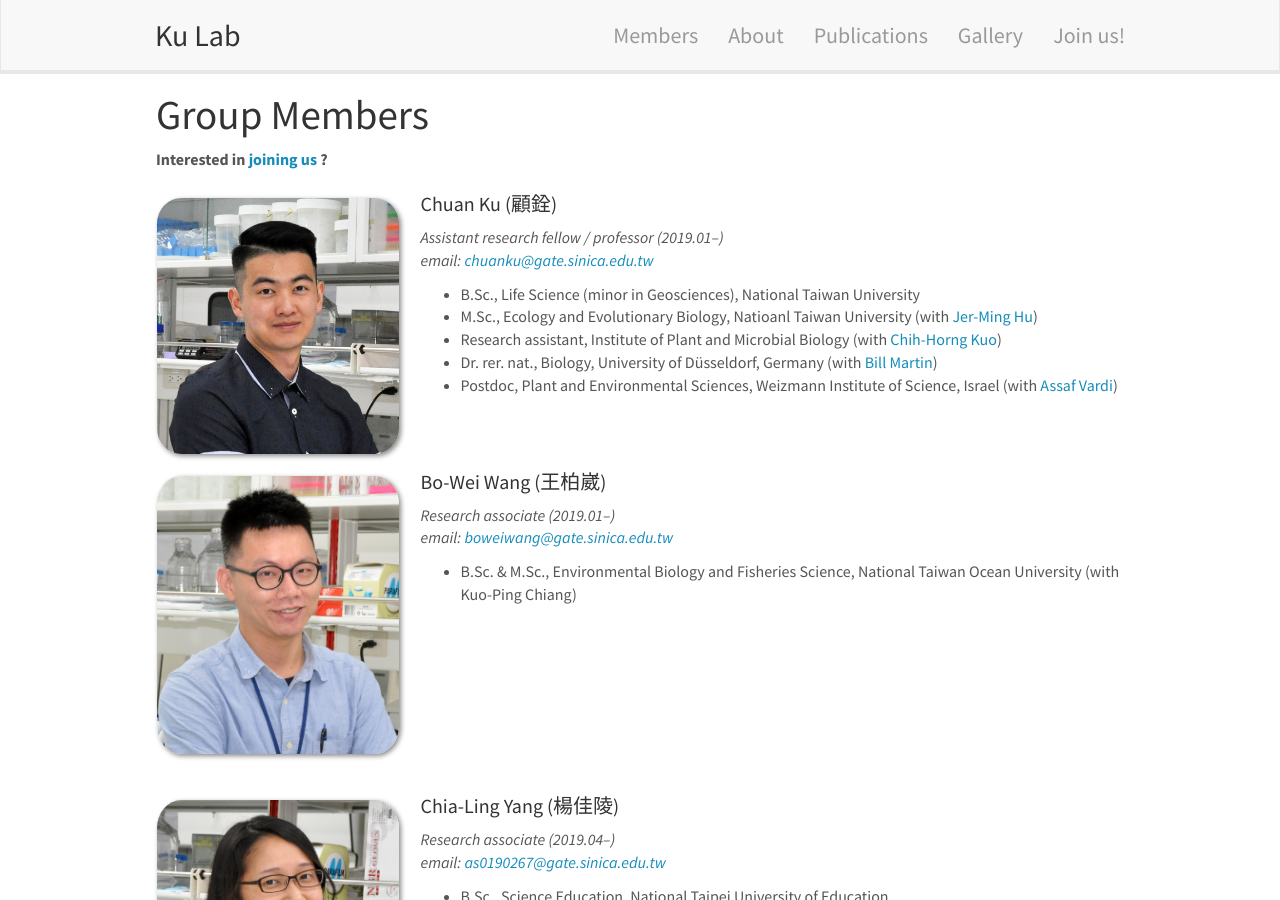
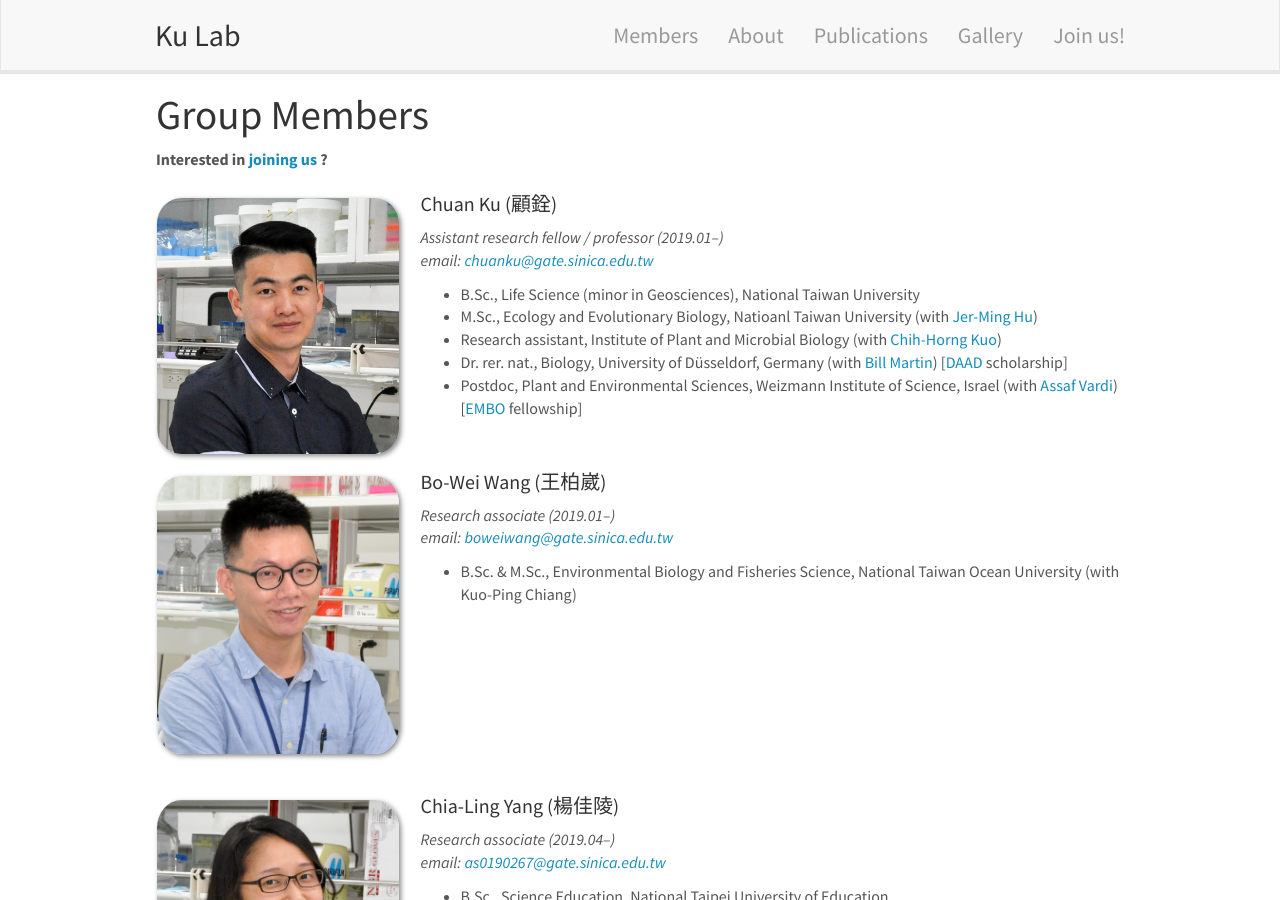
Before and after one commit to tzutongkao/Kao_Lab, a Jekyll site: the page built from _pages/team.md, in a window 1280 px wide and 900 px high. Built offline with Jekyll 4.4.1, drawn with Linux system fonts in a browser that asks for light colours; nearby versions of some CDN libraries.

Commit message:
Update team_members.yml

```diff
--- a/_data/team_members.yml
+++ b/_data/team_members.yml
@@ -6,8 +6,8 @@
   education1: B.Sc., Life Science (minor in Geosciences), National Taiwan University
   education2: M.Sc., Ecology and Evolutionary Biology, Natioanl Taiwan University (with <a href="https://ecology.lifescience.ntu.edu.tw/doku.php/en/jmhu/start">Jer-Ming Hu</a>)
   education3: Research assistant, Institute of Plant and Microbial Biology (with <a href="https://ipmb.sinica.edu.tw/chkuo/index.php">Chih-Horng Kuo</a>)
-  education4: Dr. rer. nat., Biology, University of Düsseldorf, Germany (with <a href="https://www.molevol.hhu.de/">Bill Martin</a>)
-  education5: Postdoc, Plant and Environmental Sciences, Weizmann Institute of Science, Israel (with <a href="http://www.weizmann.ac.il/plants/vardi/home">Assaf Vardi</a>)
+  education4: Dr. rer. nat., Biology, University of Düsseldorf, Germany (with <a href="https://www.molevol.hhu.de/">Bill Martin</a>) [<a href="https://www.daad.de/en/">DAAD</a> scholarship]
+  education5: Postdoc, Plant and Environmental Sciences, Weizmann Institute of Science, Israel (with <a href="http://www.weizmann.ac.il/plants/vardi/home">Assaf Vardi</a>) [<a href="https://www.embo.org/">EMBO</a> fellowship]
 
 - name: Bo-Wei Wang (王柏崴)
   photo: BoWei.jpg
```
